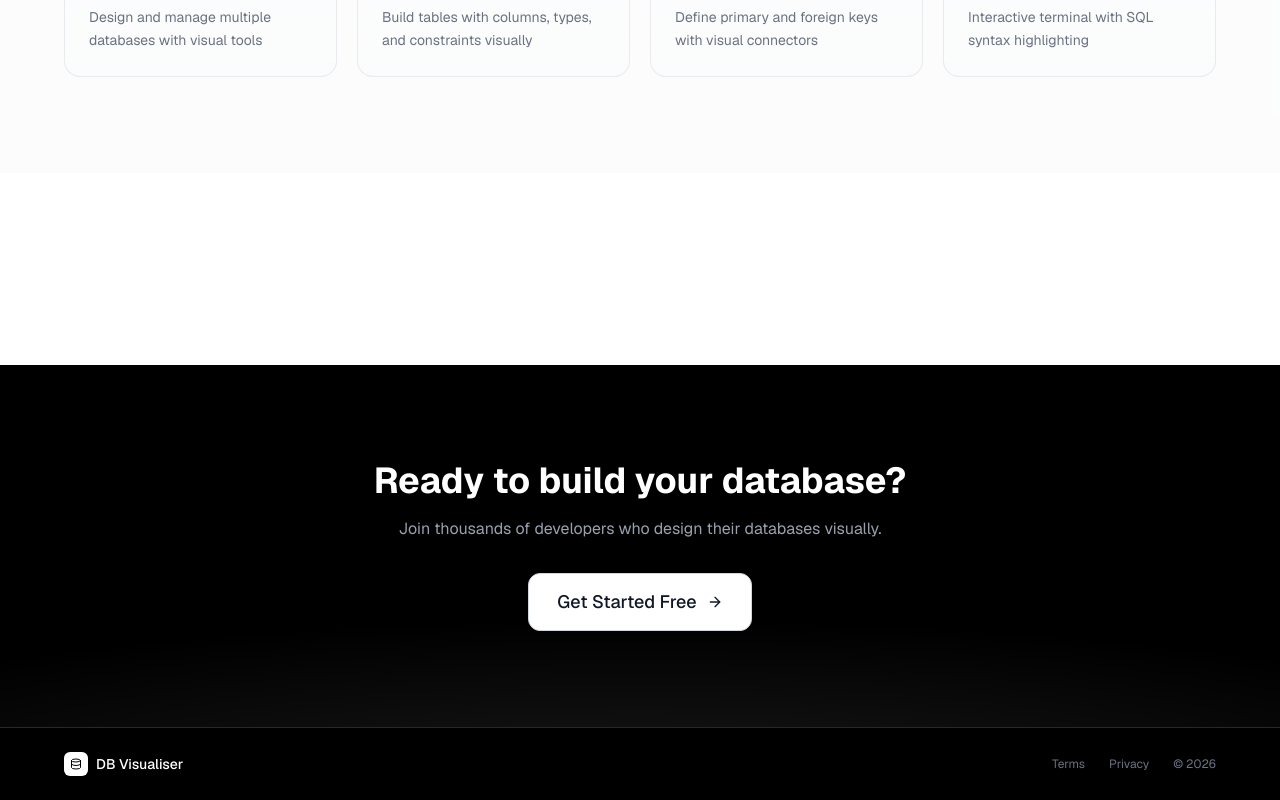
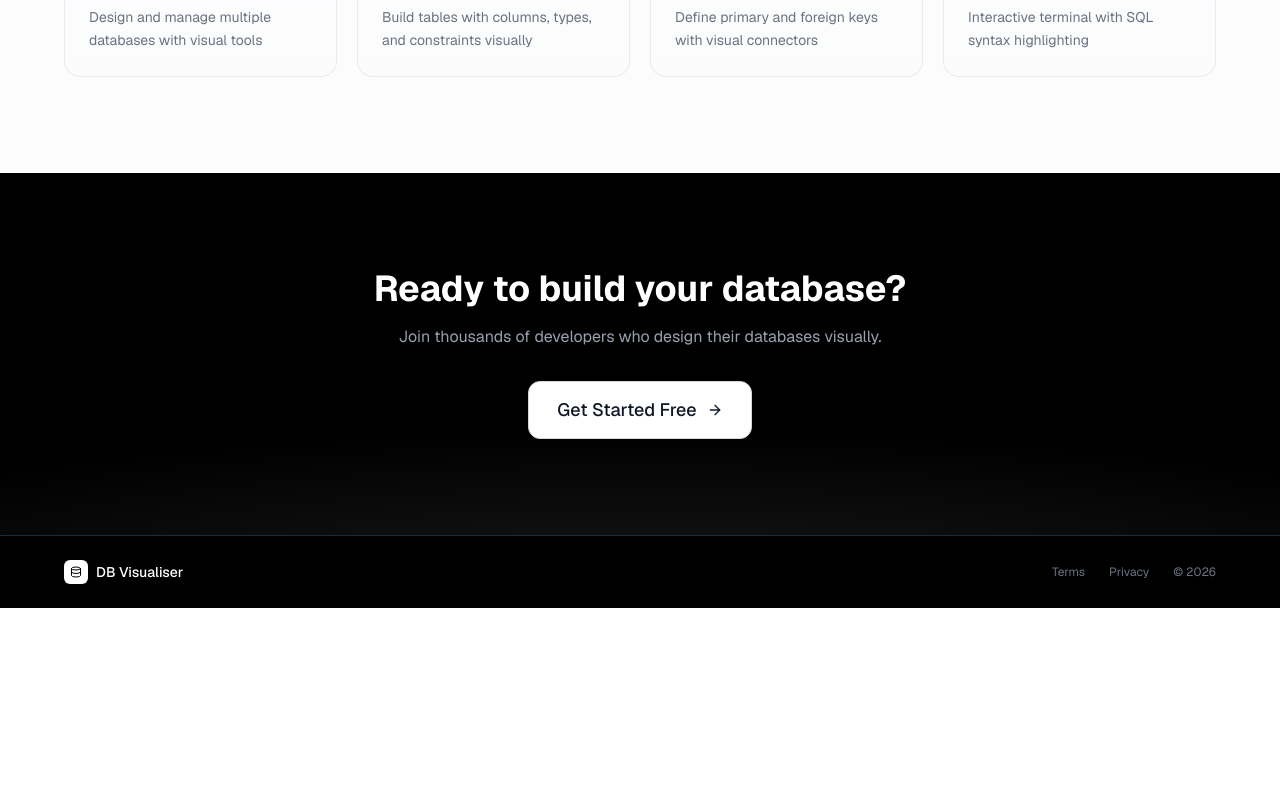
Before and after one commit to ShubhamDindorkar/database-visualiser1, a Next.js app in the folder db-viz/: page / in a window 1280 px wide. Shown: the part 1410-2210 px from the top of the page. After the commit the page ends 2018 px from the top, so only its background shows below. Built offline with nearby package versions, Linux system fonts and the light colour scheme.

Commit message:
Remove empty Terminal Cards section from landing page
Deleted an unused and empty section labeled 'Terminal Cards' from the landing page to clean up the code and improve maintainability.

```diff
--- a/db-viz/src/app/page.tsx
+++ b/db-viz/src/app/page.tsx
@@ -676,13 +676,6 @@ export default function LandingPage() {
         </div>
       </section>
 
-      {/* Terminal Cards Section */}
-      <section className="py-24 px-4 bg-white">
-        <div className="mx-auto max-w-7xl">
-
-        </div>
-      </section>
-
       {/* CTA Section */}
       <section className="py-24 px-4 bg-black relative overflow-hidden">
         {/* Subtle gradient */}
```
